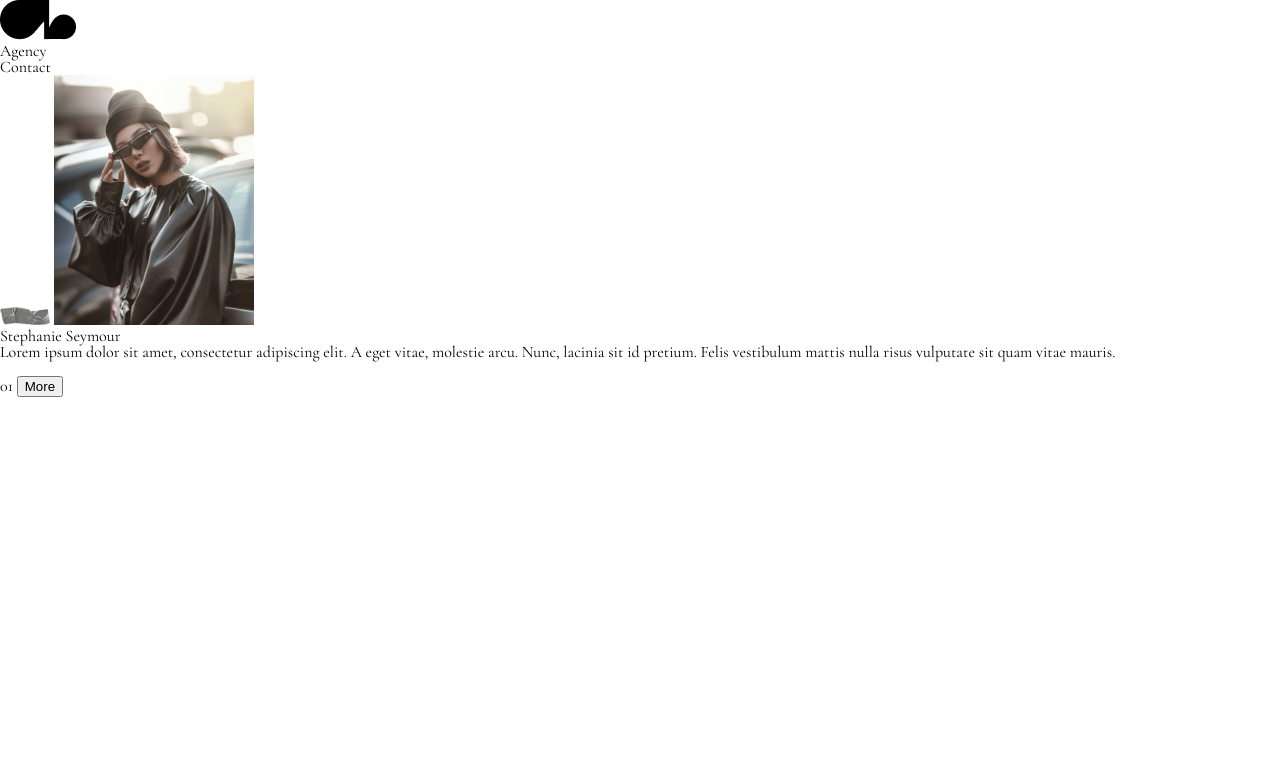
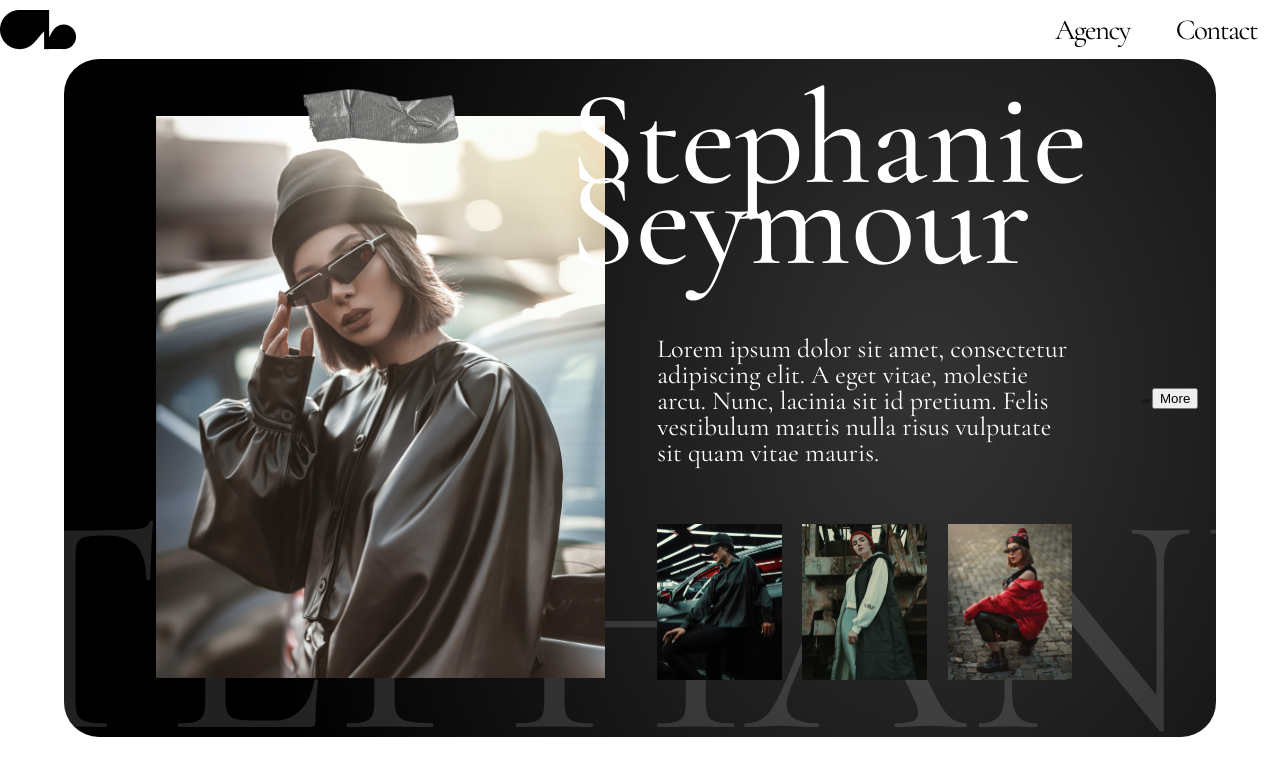
Before and after one commit to Dzejkoo/Agency-model-website, a website built with webpack: page src/index.html in a window 1280 px wide. Built offline with nearby package versions, Linux system fonts and the light colour scheme.

Commit message:
Make basic resposive style, adding mixins for scss - fluid type for font size

```diff
--- a/src/index.html
+++ b/src/index.html
@@ -25,23 +25,23 @@
     <main class='card'>
         <section class='card__image'>
             <img class='card__image-sticker' src='../src/images/sticker.png' width="50px">
-            <img class='card_image-main' src='../src/images/photo-model.jpg' width="200px">
+            <img class='card__image-main' src='../src/images/photo-model.jpg'>
         </section>
-        <secion class='card__content'>
+        <section class='card__content'>
             <header class='card__name'>Stephanie Seymour</header>
             <p class='card__description'>Lorem ipsum dolor sit amet, consectetur adipiscing elit. A eget vitae, molestie
                 arcu. Nunc, lacinia sit id pretium. Felis vestibulum mattis nulla risus vulputate sit quam vitae mauris.
             </p>
             <div class='card__gallery'>
-                <img class='card__gallery-photo'>
-                <img class='card__gallery-photo'>
-                <img class='card__gallery-photo'>
+                <img class='card__gallery-photo' src='../src/images/photo-model-first.jpg'>
+                <img class='card__gallery-photo' src='../src/images/photo-model-secound.jpg'>
+                <img class='card__gallery-photo' src='../src/images/photo-model-third.jpg'>
             </div>
-            <div class='card__navigation'>
-                <span class='card__navigation-number'>01</span>
-                <button class='card__navigation-button'>More</button>
-            </div>
-        </secion>
+        </section>
+        <section class='card__navigation'>
+            <span class='card__navigation-number'>01</span>
+            <button class='card__navigation-button'>More</button>
+        </section>
     </main>
 
 </body>
--- a/src/main.js
+++ b/src/main.js
@@ -1 +1 @@
-import './sass/main.scss'
+import './sass/main.scss';
--- /dev/null
+++ b/src/sass/_card.scss
@@ -0,0 +1,96 @@
+.card {
+    max-width: 90vw;
+    height: 53vw;
+    max-height: 850px;
+    margin: 0 auto;
+    display: grid;
+    position: relative;
+    grid-template-columns: 1fr minmax(5%, 39%) 5fr 1fr;
+    grid-template-rows: 1fr auto 1fr;
+    background: radial-gradient(60.01% 138% at 75.29% 50%, rgba(0, 0, 0, 0.8) 0%, #000000 100%);
+    border-radius: 35px;
+    justify-items: center;
+    align-items: center;
+    overflow: hidden;
+
+    &::after {
+        content: 'STEPHANIE';
+        position: absolute;
+        bottom: 0;
+        line-height: 70%;
+        left: 50%;
+        // left: 50%;
+        z-index: 0;
+        // width: 100%;
+        // height: 30%;
+        transform: translateX(-50%);
+        color: rgba(255, 255, 255, 0.13);
+        @include fluid-type(110px, 350px, 320px, 1440px);
+    }
+
+    &__image {
+        position: relative;
+        width: 100%;
+        grid-column: 2/3;
+        grid-row: 2/3;
+        z-index: 1;
+
+
+        &-sticker {
+            position: absolute;
+            left: 50%;
+            width: 35%;
+            transform: translate(-50%, -50%);
+        }
+
+        &-main {
+            width: 100%;
+        }
+    }
+
+    &__content {
+        // width: 50%;
+        grid-column: 3/4;
+        grid-row: 2/3;
+        height: 100%;
+        display: flex;
+        flex-direction: column;
+        justify-content: space-between;
+        align-items: center;
+        z-index: 1;
+    }
+
+    &__name {
+        @include fluid-type(35px, 150px, 320px, 1440px);
+        color: #fff;
+        font-weight: 500;
+        line-height: 60%;
+        transform: translate(-7%, -10%);
+
+    }
+
+    &__description {
+        width: 80%;
+        color: #fff;
+        font-size: 2.9rem;
+        margin: 0 auto;
+        @include fluid-type(8px, 29px, 320px, 1440px);
+    }
+
+    &__gallery {
+        margin: 0 auto;
+        width: 80%;
+        display: flex;
+        justify-content: space-between;
+
+        &-photo {
+            width: 30%;
+        }
+    }
+
+    &__navigation {
+        grid-column: 4/-1;
+        grid-row: 2/3;
+        z-index: 1;
+    }
+}
--- a/src/sass/_header.scss
+++ b/src/sass/_header.scss
@@ -0,0 +1,24 @@
+.header {
+    max-width: 1289px;
+    margin: 0 auto;
+    display: flex;
+    justify-content: space-between;
+
+    &__list {
+        display: flex;
+        flex-direction: row;
+        align-items: center;
+    }
+
+    &__item {
+        font-size: 2.9rem;
+        padding: 15px 23px;
+        letter-spacing: -1.6px;
+    }
+
+    &__logo {
+        display: flex;
+        justify-content: center;
+        align-items: center;
+    }
+}
--- /dev/null
+++ b/src/sass/_mixins.scss
@@ -0,0 +1,12 @@
+@mixin fluid-type($min-font-size: 12px, $max-font-size: 21px, $lower-range: 420px, $upper-range: 900px) {
+
+    font-size: calc(#{$min-font-size} + #{(($max-font-size / ($max-font-size * 0 + 1)) - ($min-font-size / ($min-font-size * 0 + 1)))} * ((100vw - #{$lower-range}) / #{(($upper-range / ($upper-range * 0 + 1)) - ($lower-range / ($lower-range * 0 + 1)))}));
+
+    @media screen and (max-width: $lower-range) {
+        font-size: $min-font-size;
+    }
+
+    @media screen and (min-width: $upper-range) {
+        font-size: $max-font-size;
+    }
+}
--- a/src/sass/main.scss
+++ b/src/sass/main.scss
@@ -1,6 +1,15 @@
 @import 'reset';
+@import 'mixins';
+@import 'header';
+@import 'card';
 
+html,
 body {
+    margin: 0 auto;
+    margin-top: auto;
+    max-width: 1289px;
+    max-height: 100vh;
+    font-size: 10px;
     font-family: 'Cormorant Garamond',
         serif;
 }
```
